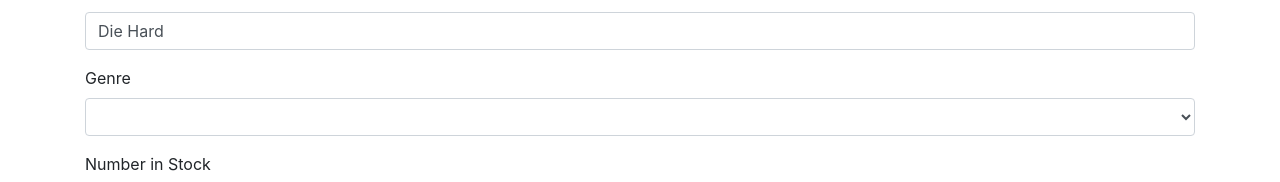
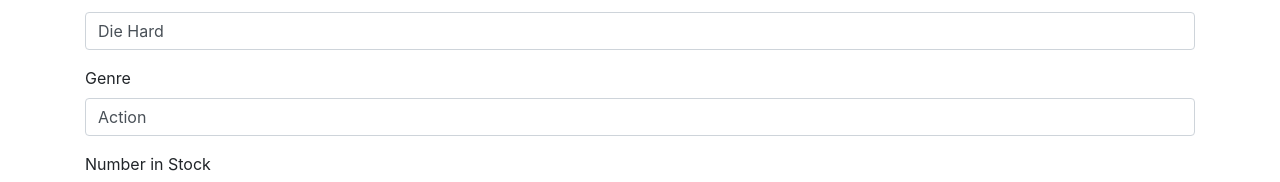
Before and after one commit to Eyasu15/vidly, a React (Create React App) app in the folder vidly/: page /movies/5b21ca3eeb7f6fbccd471816 in a window 1280 px wide. Shown: the part 152-334 px from the top of the page. Built offline with nearby package versions, Linux system fonts and the light colour scheme.

Commit message:
Refactored search component

```diff
--- a/vidly/src/components/common/form.jsx
+++ b/vidly/src/components/common/form.jsx
@@ -56,20 +56,24 @@ class Form extends Component {
     );
   }
 
-  renderInput(name, label, type = "text", options) {
-    let { data, errors } = this.state;
-    if (type === "select") {
+  renderSelect(name, label, options) {
+    const { data, errors } = this.state;
+
     return (
-        <SelectInput
+      <Select
         name={name}
+        value={data[name]}
         label={label}
-          value={data[name]}
         options={options}
         onChange={this.handleChange}
-          errors={errors[name]}
+        error={errors[name]}
       />
     );
   }
+
+  renderInput(name, label, type = "text", options) {
+    let { data, errors } = this.state;
+
     return (
       <Input
         name={name}
```
Lines whose indentation alone changed are shown as unchanged.
